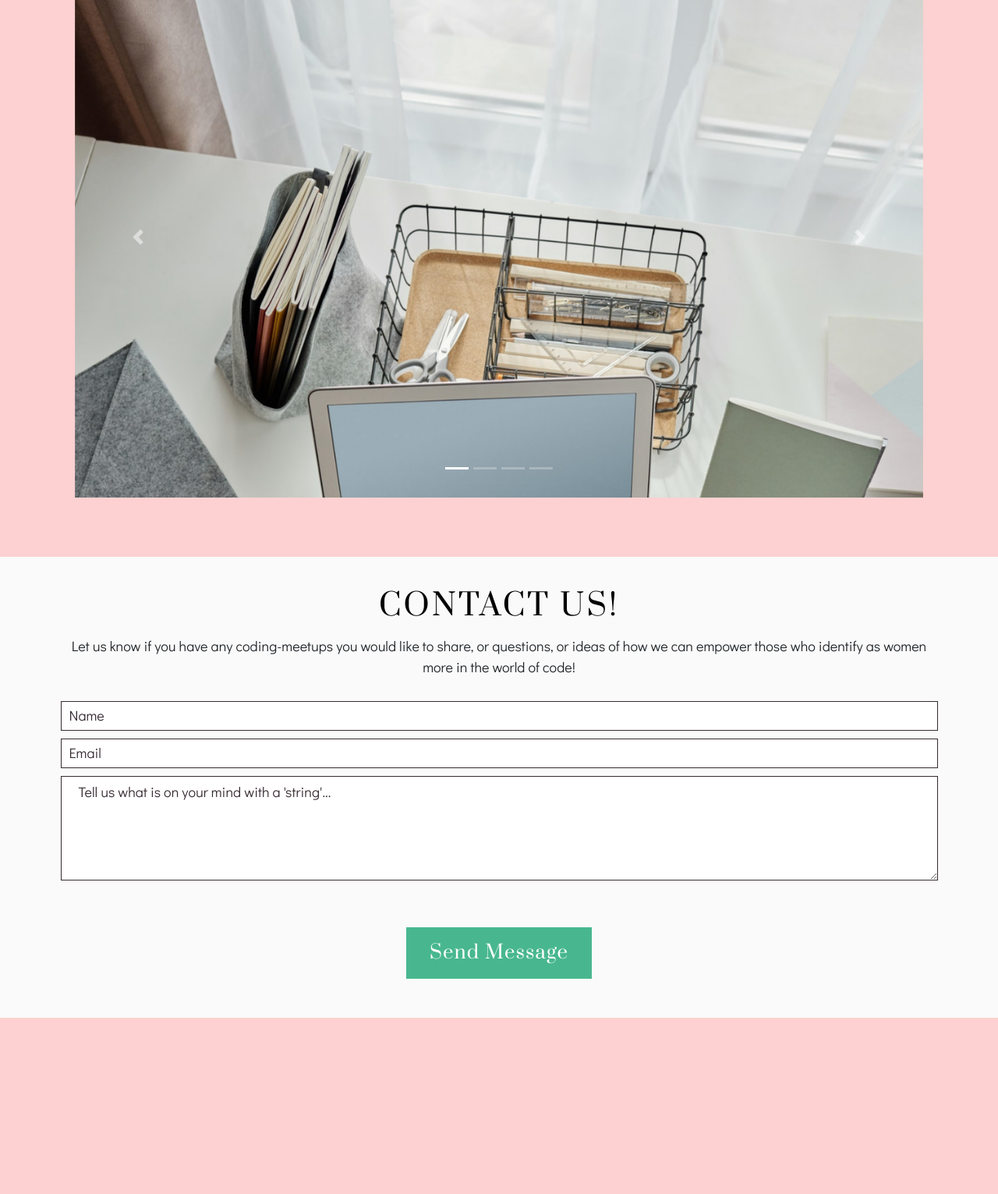
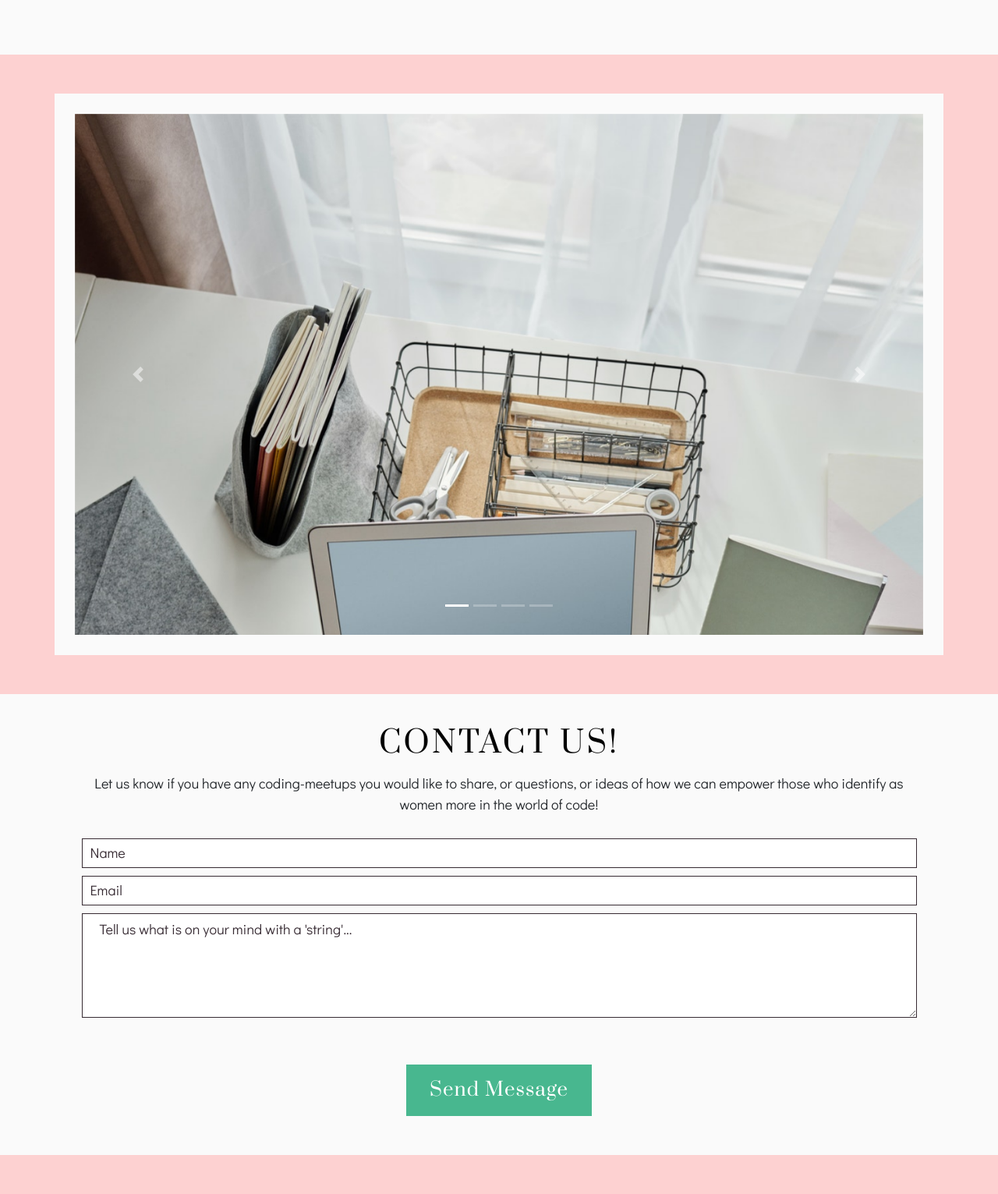
Before and after one commit to emmasarge/womenintechteam7, a Flask app: page / in a window 1280 px wide. Shown: the part 3484-5015 px from the top of the page at 78% size. Before the commit the page ends 4789 px from the top, so only its background shows below. Run offline with Flask 2, Linux system fonts and the light colour scheme; some libraries are stand-ins or nearby versions.

Commit message:
make it better

```diff
--- a/static/css/style.css
+++ b/static/css/style.css
@@ -103,7 +103,13 @@ section {
 /* home.html */
 
 /* Top image and text */
-
+section {
+    background-color: #fafafa;
+    margin: 0 auto;
+    display: block;
+    margin-bottom: 50px;
+    padding: 30px;
+}
 #photobox {
     height: 50vh;
     text-align: center;
```
